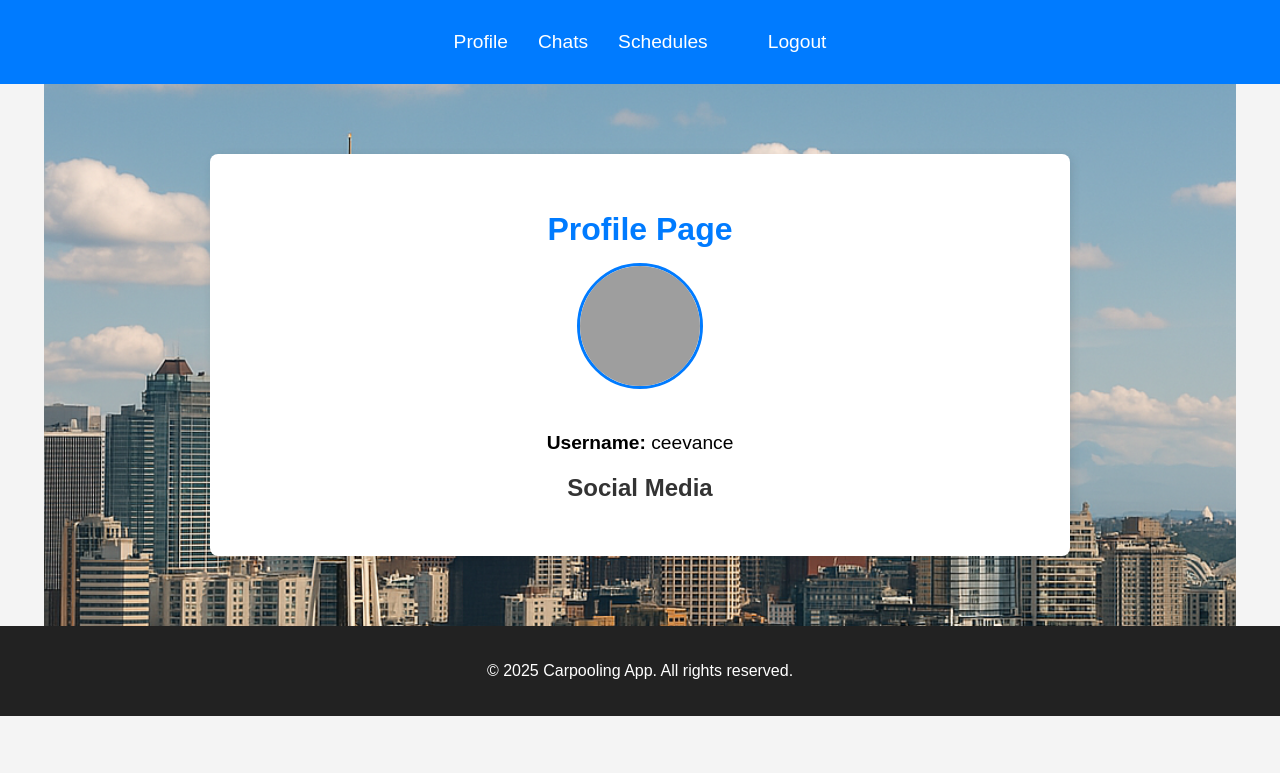
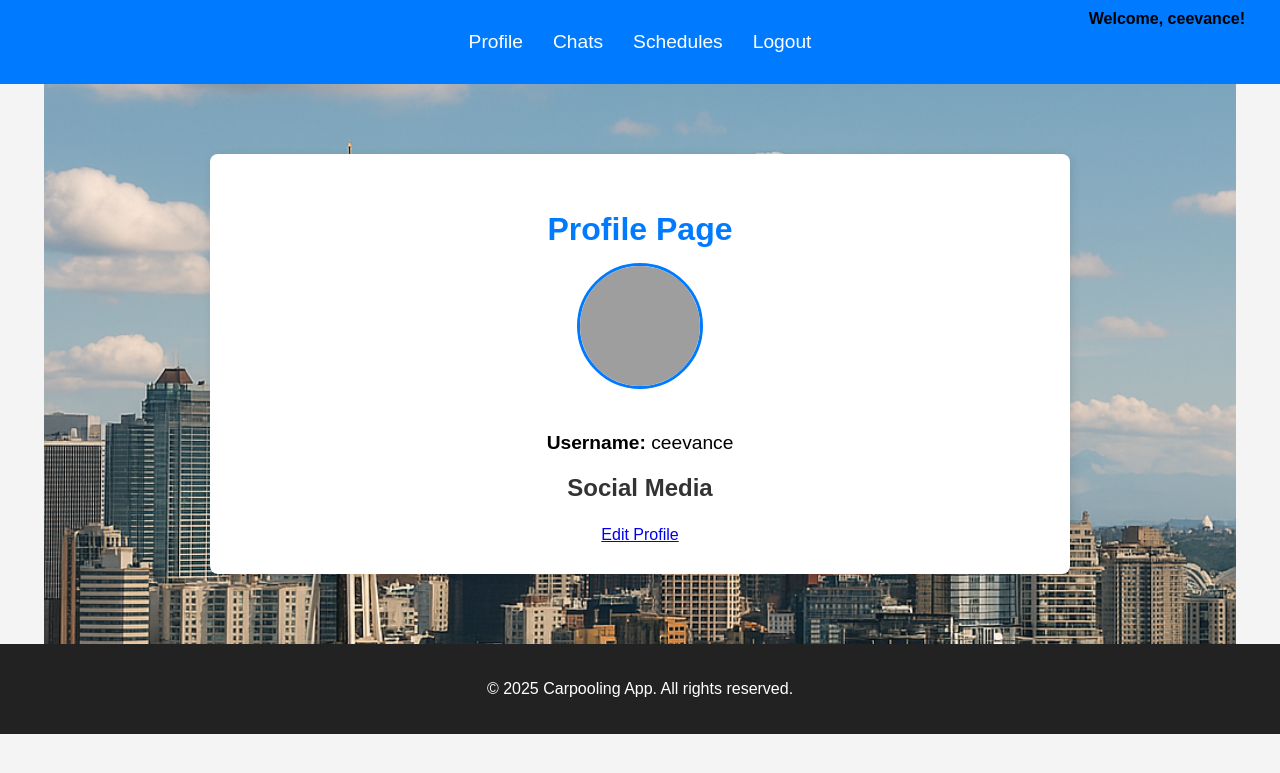
Before and after one commit to cee-vance/carpool206, a Django app: page /core/profile/ in a window 1280 px wide. Shown: the top 773 px of the page. Run offline with Django 5.2, Linux system fonts and the light colour scheme; a user stored in the database is signed in; grey boxes are pictures that could not be loaded.

Commit message:
added view profile and took out email addresses from chat, few others

```diff
--- a/carpool/settings.py
+++ b/carpool/settings.py
@@ -26,7 +26,7 @@ GOOGLE_MAPS_API_KEY = "b6426b4a5621525215a5a5216486455658853b2"
 # SECURITY WARNING: don't run with debug turned on in production!
 DEBUG = True
 
-ALLOWED_HOSTS = []
+ALLOWED_HOSTS = ["https://carpool206.org","https://www.carpool206.org", "44.229.151.154", "127.0.0.1"]
 
 AUTH_USER_MODEL = "core.CustomUser"
 
@@ -36,6 +36,8 @@ MEDIA_URL = "/media/"
 LOGIN_URL = "core/login"  # Ensure this matches your login route name
 LOGOUT_REDIRECT_URL = "core:home"
 LOGIN_REDIRECT_URL = "core:home"
+
+CSRF_TRUSTED_ORIGINS = ["https://carpool206.org"]
 
 # Application definition
 
--- a/core/templates/core/base.html
+++ b/core/templates/core/base.html
@@ -9,7 +9,22 @@
     <link rel="stylesheet" href="{% static 'css/styles.css' %}">
 
     {% block extra_head %}
-    <!-- Child templates can add extra styles or meta tags here -->
+    <style>
+        /* ✅ Gray out links for unauthenticated users */
+        .nav-links .disabled {
+            color: gray;
+            pointer-events: none;
+            text-decoration: none;
+        }
+
+        /* ✅ Add styling for the username display */
+        .user-info {
+            position: absolute;
+            top: 10px;
+            right: 20px;
+            font-weight: bold;
+        }
+    </style>
     {% endblock %}
 </head>
 <body>
@@ -17,14 +32,19 @@
     <header>
         <nav>
             <ul class="nav-links">
-                <li><a href="{% url 'core:profile' %}">Profile</a></li>
-                <li><a href="{% url 'chat:recent_chats' %}">Chats</a></li>
-                <li><a href="{% url 'schedules:schedule_list' %}">Schedules</a></li>
                 {% if request.user.is_authenticated %}
-                    <li>
-                       <li><a href="{% url 'core:logout' %}" class="login-btn">Logout</a></li>
-                    </li>
+                    <li><a href="{% url 'core:profile' %}">Profile</a></li>
+                    <li><a href="{% url 'chat:recent_chats' %}">Chats</a></li>
+                    <li><a href="{% url 'schedules:schedule_list' %}">Schedules</a></li>
+                    <li><a href="{% url 'core:logout' %}" class="login-btn">Logout</a></li>
+
+                    <!-- ✅ Display logged-in user's username -->
+                    <li class="user-info">Welcome, {{ request.user.username }}!</li>
+
                 {% else %}
+                    <li><a href="#" class="disabled">Profile</a></li>
+                    <li><a href="#" class="disabled">Chats</a></li>
+                    <li><a href="#" class="disabled">Schedules</a></li>
                     <li><a href="{% url 'core:login' %}" class="login-btn">Login</a></li>
                 {% endif %}
             </ul>
--- a/core/templates/core/profile.html
+++ b/core/templates/core/profile.html
@@ -5,7 +5,10 @@
 {% block content %}
   <div class="profile-container">
         <h2>Profile Page</h2>
-        <img src="{{ user.profile_picture.url }}" alt="Profile Picture" class="profile-picture">
+
+        <img src="{% if user.profile_picture %}{{ user.profile_picture.url }}{% else %}/static/images/default-profile.jpg{% endif %}"
+     alt="Profile Picture"
+     class="profile-picture">
         <p><strong>Username:</strong> {{ user.username }}</p>
 
         {% if user.social_links %}
@@ -18,5 +21,10 @@
         {% else %}
             <p>No social media links added.</p>
         {% endif %}
+
+       <!-- ✅ Add Edit Profile Link -->
+      {% if edit %}
+        <a href="{% url 'core:edit_profile' %}" class="edit-profile-link">Edit Profile</a>
+      {% endif %}
     </div>
 {% endblock %}
--- a/core/urls.py
+++ b/core/urls.py
@@ -13,7 +13,7 @@ urlpatterns = [
     # profile related
     path("profile/", profile, name="profile"),
     path("profile/edit/", edit_profile, name="edit_profile"),
-   path("profile/<str:email>/", user_profile, name="user_profile"),
+   path("profile/<str:username>/", user_profile, name="user_profile"),
 
     # password reset
     path("password_reset/", PasswordResetView.as_view(template_name="core/password_reset.html"), name="password_reset"),
--- a/core/views.py
+++ b/core/views.py
@@ -27,36 +27,45 @@ def register(request):
 
 from django.contrib.auth.decorators import login_required
 
+
 @login_required
 def edit_profile(request):
     user = request.user
+
     if request.method == "POST":
-        user.profile_picture = request.FILES.get("profile_picture")
+        # Handle file upload for profile picture
+        if "profile_picture" in request.FILES:
+            user.profile_picture = request.FILES["profile_picture"]
+
+        # Handle multiple social links
         user.social_links = request.POST.getlist("social_links")
         user.save()
-        return redirect("core/profile")  # Redirect to profile page after updating
-    return render(request, "core/edit_profile.html", {"user": user})
+
+        return redirect("core:profile")  # ✅ Redirect to profile page after updating
+
+    return render(request, "core/edit_profile.html", {
+        "user": user,
+        "current_profile_picture": user.profile_picture.url if user.profile_picture else "/static/images/default-profile.jpg",
+        "current_social_links": user.social_links,
+    })
 
 
 
 @login_required
 def profile(request):
     user = request.user
-    return render(request, "core/profile.html", {"user":user})
+    return render(request, "core/profile.html", {"user":user,"edit":True})
 
 
 from django.contrib.auth.decorators import login_required
 
 
 @login_required
-def user_profile(request, email):
+def user_profile(request, username):
     """Display a user's profile and check for an existing chat room."""
-    profile_user = get_object_or_404(User, email=email)
+    profile_user = get_object_or_404(User, username=username)
 
-    return render(request, "core/user_profile.html", {
-        "profile_user": profile_user,
-
-    })
+    return render(request, "core/profile.html", {"user":profile_user, "edit": False})
 
 
 def landing_page(request):
--- a/docker-compose.yml
+++ b/docker-compose.yml
@@ -6,10 +6,9 @@ services:
     container_name: carpool-app
     restart: always
     ports:
-      - "443:443"  # Expose HTTPS
       - "8000:8000"  # Allow access for development
     volumes:
-      - /etc/letsencrypt/live/yourdomain.com:/etc/ssl/certs
+      - /etc/letsencrypt/live/carpool206.org:/etc/ssl/certs
       - /etc/letsencrypt/privkey.pem:/etc/ssl/private/privkey.pem
       - ./db.sqlite3:/app/db.sqlite3  # Persist SQLite database
     environment:
```
Also changed, not shown: chat/templates/chat/chat_room.html (+32 -7 lines), chat/views.py (+9 -3 lines), core/templates/core/edit_profile.html (+9 -2 lines), db.sqlite3, 1 other file.
